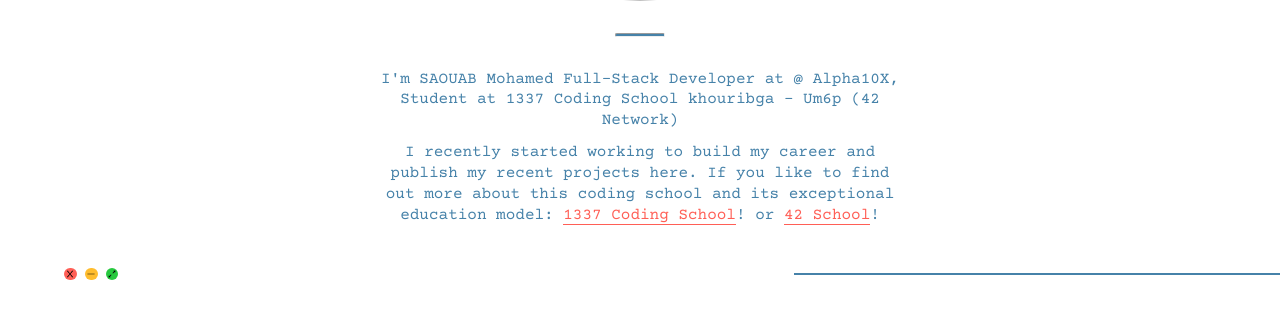
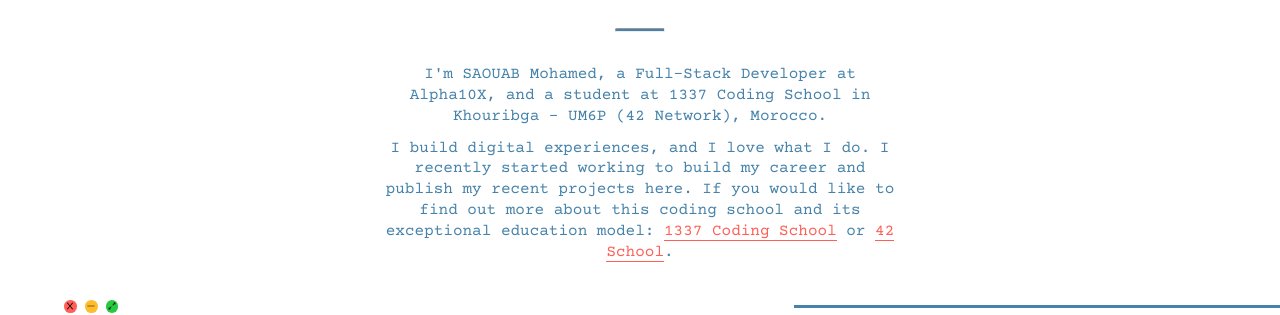
Before and after one commit to msaouab/Portfolio, a React (Vite) app: page / in a window 1280 px wide. Shown: the part 498-813 px from the top of the page. Built offline with nearby package versions, Linux system fonts and the light colour scheme; a web font is replaced by a local one.

Commit message:
redesign: profile and text in the home page

```diff
--- a/src/components/TextProfile.tsx
+++ b/src/components/TextProfile.tsx
@@ -21,29 +21,33 @@
 `;
 
 const TextProfile = () => {
-
 	return (
 		<TextContainer className="">
 			<p>
-				I'm SAOUAB Mohamed Full-Stack Developer at @ Alpha10X, Student at 1337 Coding School khouribga - Um6p (42
-				Network)
+				I'm SAOUAB Mohamed, a Full-Stack Developer at Alpha10X, and a
+				student at 1337 Coding School in Khouribga - UM6P (42 Network),
+				Morocco.
 			</p>
-			<p>
-				I recently started working to build my career and publish my recent
-				projects here. If you like to find out more about this coding school and
-				its exceptional education model:{" "}
-				<a href="https://1337.ma/en/" target="_blanc" rel="noopener noreferrer">
+			<p>I build digital experiences, and I love what I do.
+				I recently started working to build my career and publish my
+				recent projects here. If you would like to find out more about
+				this coding school and its exceptional education model:{" "}
+				<a
+					href="https://1337.ma/en/"
+					target="_blank"
+					rel="noopener noreferrer"
+				>
 					1337 Coding School
-				</a>
-				! or{" "}
+				</a>{" "}
+				or{" "}
 				<a
 					href="https://42.fr/en/homepage/"
-					target="_blanc"
+					target="_blank"
 					rel="noopener noreferrer"
 				>
 					42 School
 				</a>
-				!
+				.
 			</p>
 		</TextContainer>
 	);
--- a/src/pages/Profile.tsx
+++ b/src/pages/Profile.tsx
@@ -74,6 +74,7 @@
 
 const Profile = () => {
 	const [showGif, setShowGif] = useState(false);
+
 	const handleTypingFinish = () => {
 		setShowGif(true);
 	};
```
